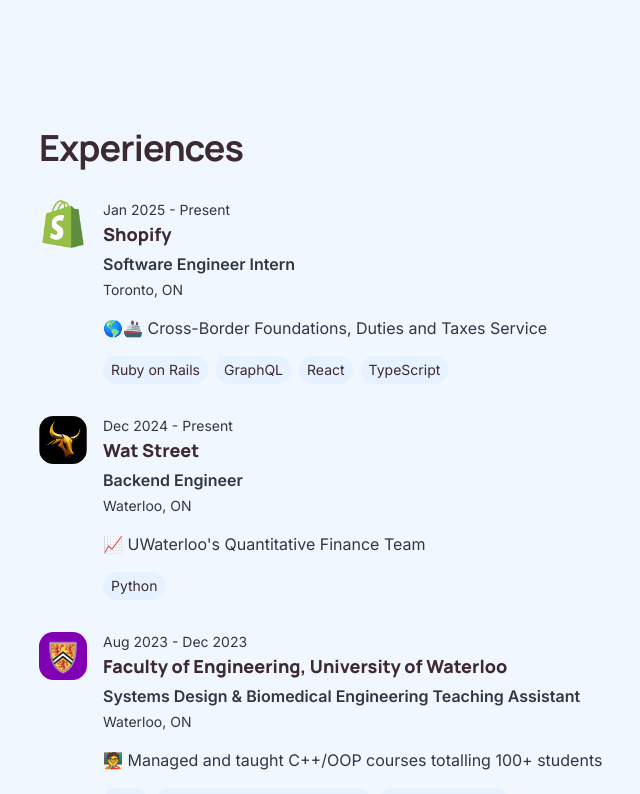
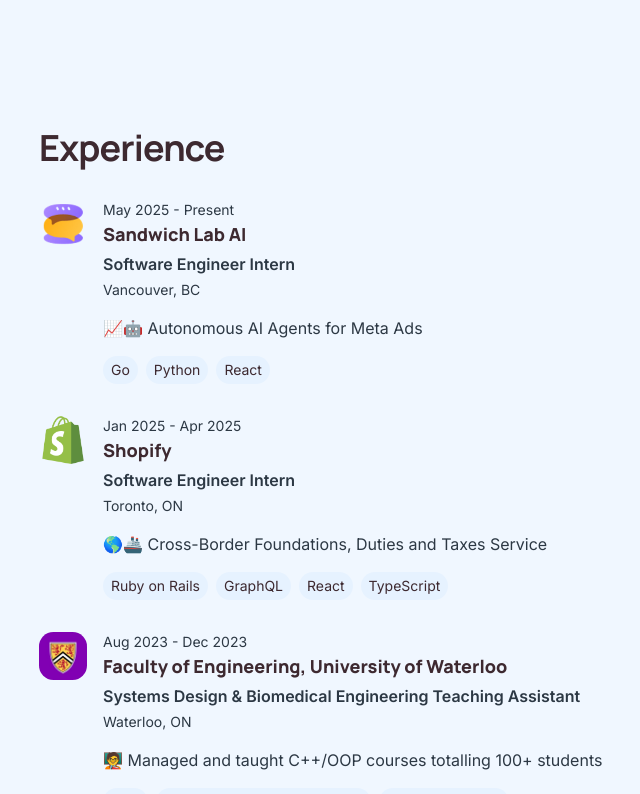
Before and after one commit to bkctrl/bkctrl-portfolio, a Next.js app: page / in a window 1280 px wide. Shown: the part 840-1634 px from the top of the page, without its empty margins (217-857 px from the left). Built offline with nearby package versions, Linux system fonts and the light colour scheme; no server answers.

Commit message:
Added sandwich lab

```diff
--- a/src/components/App.tsx
+++ b/src/components/App.tsx
@@ -41,8 +41,8 @@
           {/* Desktop Nav */}
           <div className="hidden md:flex items-center space-x-4">
             <nav className="flex items-center space-x-4">
-              <Link href="#experiences" className="text-sm font-medium text-muted-foreground hover:text-[#ff69b4]" prefetch={false}>
-                Experiences
+              <Link href="#experience" className="text-sm font-medium text-muted-foreground hover:text-[#ff69b4]" prefetch={false}>
+                Experience
               </Link>
               <Link href="#education" className="text-sm font-medium text-muted-foreground hover:text-[#ff69b4]" prefetch={false}>
                 Education & Certifications
@@ -90,8 +90,8 @@
             className="md:hidden absolute top-16 left-0 w-full bg-muted shadow-md overflow-hidden"
           >
             <nav className="flex flex-col space-y-2 p-4">
-              <Link href="#experiences" onClick={handleLinkClick} className="text-sm font-medium text-muted-foreground hover:text-[#ff69b4]" prefetch={false}>
-                Experiences
+              <Link href="#experience" onClick={handleLinkClick} className="text-sm font-medium text-muted-foreground hover:text-[#ff69b4]" prefetch={false}>
+                Experience
               </Link>
               <Link href="#education" onClick={handleLinkClick} className="text-sm font-medium text-muted-foreground hover:text-[#ff69b4]" prefetch={false}>
                 Education & Certifications
@@ -149,17 +149,49 @@
               </div>
             </div>
             <div className="absolute bottom-0 left-1/2 transform -translate-x-1/2 mb-4">
-              <a href="#experiences"><ScrollDownButton /></a>
+              <a href="#experience"><ScrollDownButton /></a>
             </div>
           </section>
         </div>
-        {/* Experiences */}
-        <div id="experiences">
+        {/* Experience */}
+        <div id="experience">
           <section className="container mx-auto px-4 py-12 md:px-6 md:py-16" data-aos="fade-up" data-aos-duration="1500" data-aos-mirror="true">
             <div className="mx-auto max-w-3xl" style={{paddingTop: "3rem"}}>
-              <h2 className="text-3xl font-bold tracking-tight sm:text-4xl">Experiences</h2>
+              <h2 className="text-3xl font-bold tracking-tight sm:text-4xl">Experience</h2>
               <div className="mt-8 space-y-8">
               <div className="flex items-start group">
+                <Link href="https://www.sandwichlab.ai" target="_blank" prefetch={false}>
+                  <img
+                    src="/test.png"
+                    width={60}
+                    height={60}
+                    alt="Briefcase"
+                    className="mr-4 h-12 w-12 text-muted-foreground group-hover:border group-hover:border-[#ff69b4] group-hover:rounded-md"
+                  />
+                  </Link>
+                  <div>
+                    <p className="text-sm text-muted-foreground">May 2025 - Present</p>
+                    <Link href="https://www.sandwichlab.ai" target="_blank" prefetch={false}>
+                      <h3 className="text-lg font-semibold group-hover:text-[#ff69b4]">
+                        <strong>Sandwich Lab AI</strong>
+                      </h3>
+                    </Link>
+                    <p className="mt-1 text-muted-foreground font-semibold">Software Engineer Intern</p>
+                    <p className="mt-1 text-sm text-muted-foreground">Vancouver, BC</p>
+                    <ul className="mt-4 space-y-2 text-muted-foreground">
+                      <li>
+                        📈🤖 Autonomous AI Agents for Meta Ads
+                      </li>
+                    </ul>
+                    <div className="mt-4 flex gap-2">
+                      <span className="bg-muted px-2 py-1 rounded-md text-sm">Go</span>
+                      <span className="bg-muted px-2 py-1 rounded-md text-sm">Python</span>
+                      <span className="bg-muted px-2 py-1 rounded-md text-sm">React</span>
+                    </div>
+                  </div>
+                </div>
+                <div className="flex items-start group">
+                  <Link href="https://www.shopify.com" target="_blank" prefetch={false}>
                     <img
                       src="/shopify-logo.png"
                       width={70}
@@ -167,11 +199,14 @@
                       alt="Briefcase"
                       className="mr-4 h-12 w-12 text-muted-foreground group-hover:border group-hover:border-[#ff69b4] group-hover:rounded-md"
                     />
+                  </Link>
                   <div>
-                    <p className="text-sm text-muted-foreground">Jan 2025 - Present</p>
+                    <p className="text-sm text-muted-foreground">Jan 2025 - Apr 2025</p>
+                    <Link href="https://www.shopify.com" target="_blank" prefetch={false}>
                       <h3 className="text-lg font-semibold group-hover:text-[#ff69b4]">
                         <strong>Shopify </strong>
                       </h3>
+                    </Link>
                     <p className="mt-1 text-muted-foreground font-semibold">Software Engineer Intern</p>
                     <p className="mt-1 text-sm text-muted-foreground">Toronto, ON</p>
                     <ul className="mt-4 space-y-2 text-muted-foreground">
@@ -188,32 +223,7 @@
                   </div>
                 </div>
                 <div className="flex items-start group">
-                  <img
-                    src="/wat-street-logo.png"
-                    width={64}
-                    height={64}
-                    alt="Brush"
-                    border-radius="50%"
-                    className="mr-4 h-12 w-12 text-muted-foreground group-hover:border group-hover:border-[#ff69b4] group-hover:rounded-full"
-                    style={{borderRadius: "30%"}}
-
-                  />
-                  <div>
-                    <p className="text-sm text-muted-foreground">Dec 2024 - Present</p>
-                    <h3 className="text-lg font-semibold group-hover:text-[#ff69b4]">
-                      <strong>Wat Street</strong>
-                    </h3>
-                    <p className="mt-1 text-muted-foreground font-semibold">Backend Engineer</p>
-                    <p className="mt-1 text-sm text-muted-foreground">Waterloo, ON</p>
-                    <ul className="mt-4 space-y-2 text-muted-foreground">
-                      <li>📈 UWaterloo&apos;s Quantitative Finance Team</li>
-                    </ul>
-                    <div className="mt-4 flex gap-2">
-                      <span className="bg-muted px-2 py-1 rounded-md text-sm">Python</span>
-                    </div>
-                  </div>
-                </div>
-                <div className="flex items-start group">
+                  <Link href="https://uwaterloo.ca/engineering/" target="_blank" prefetch={false}>
                     <img
                       src="/waterloo-engineering.jpeg"
                       width={64}
@@ -222,11 +232,14 @@
                       className="mr-4 h-12 w-12 text-muted-foreground group-hover:border group-hover:border-[#ff69b4] group-hover:rounded-md"
                       style={{borderRadius : "30%"}}
                     />
+                  </Link>
                   <div>
                     <p className="text-sm text-muted-foreground">Aug 2023 - Dec 2023</p>
+                    <Link href="https://uwaterloo.ca/engineering/" target="_blank" prefetch={false}>
                       <h3 className="text-lg font-semibold group-hover:text-[#ff69b4]">
                         <strong>Faculty of Engineering, University of Waterloo </strong>
                       </h3>
+                    </Link>
                     <p className="mt-1 text-muted-foreground font-semibold">Systems Design & Biomedical Engineering Teaching Assistant</p>
                     <p className="mt-1 text-sm text-muted-foreground">Waterloo, ON</p>
                     <ul className="mt-4 space-y-2 text-muted-foreground">
```
Also changed, not shown: public/sandwich.jpeg (added), public/test.png (added). Lines whose indentation alone changed are shown as unchanged.
